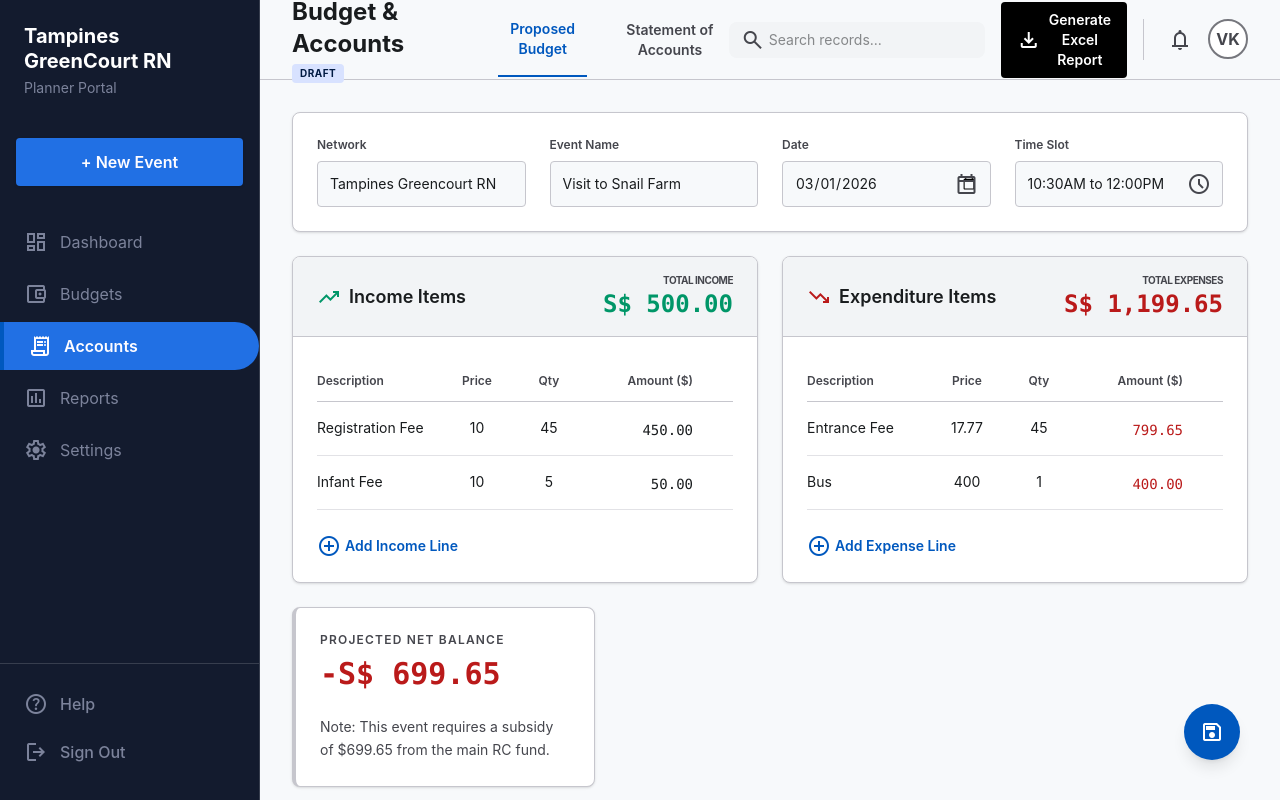
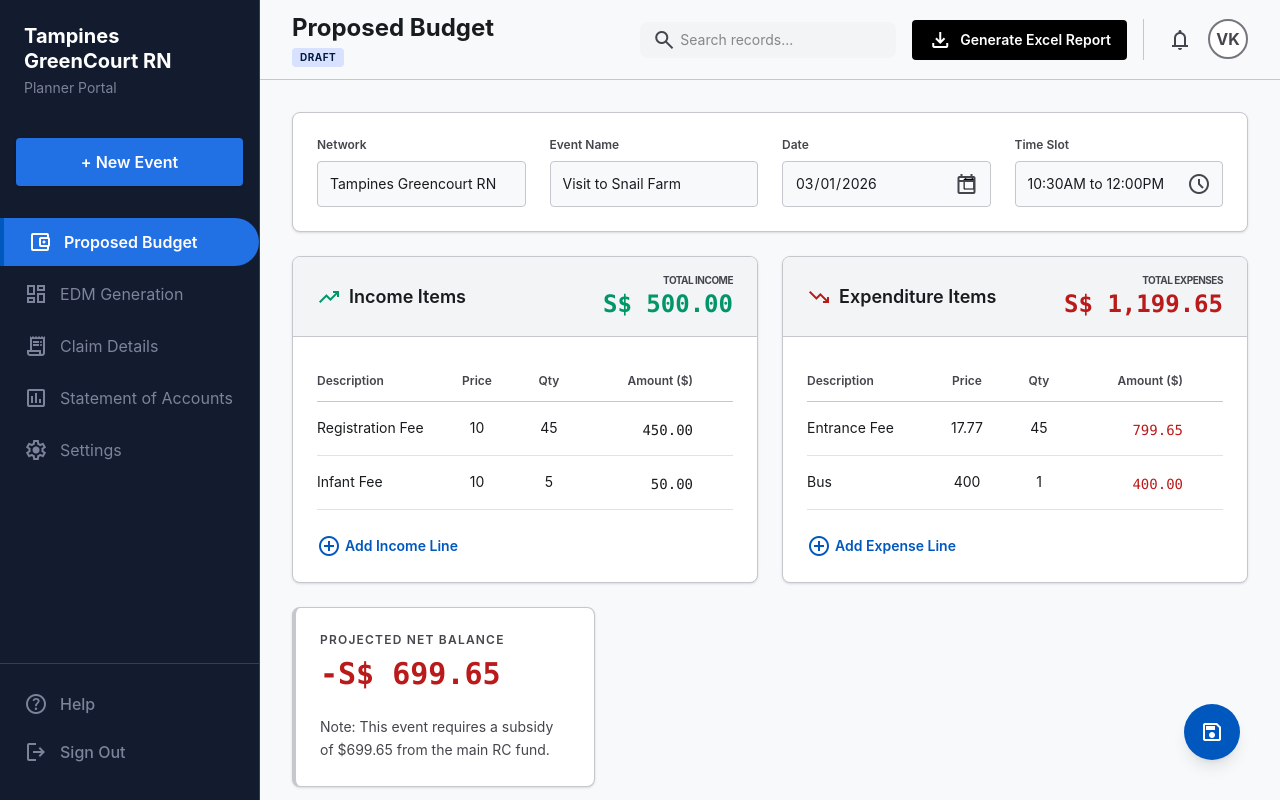
Before and after one commit to vickyfaithkheo/RN-Event-Planner, a React (Vite) app: page / in a window 1280 px wide. Built offline with nearby package versions, Linux system fonts and the light colour scheme.

Commit message:
Fix surplus/deficit formula and clean up Excel formatting

```diff
--- a/src/App.jsx
+++ b/src/App.jsx
@@ -10,8 +10,8 @@ const money = (n) =>
   });
 
 export default function EventBudgetGenerator() {
-  const [activeNav, setActiveNav] = useState("Accounts"); // "Budgets" or "Accounts"
-  const [docType, setDocType] = useState("Proposed Budget");
+  const [activeNav, setActiveNav] = useState("Proposed Budget"); // Default starting tab
+  const [docType, setDocType] = useState("Statement of Accounts");
   const [orgName, setOrgName] = useState("Tampines Greencourt RN");
   const [eventName, setEventName] = useState("Visit to Snail Farm");
   const [eventDate, setEventDate] = useState("2026-03-01");
@@ -62,7 +62,7 @@ export default function EventBudgetGenerator() {
     const rows = [];
     const push = (arr) => rows.push(arr);
 
-    const activeDocTitle = activeNav === "Budgets" ? "Proposed Budget" : docType;
+    const activeDocTitle = activeNav === "Proposed Budget" ? "Proposed Budget" : docType;
 
     push([activeDocTitle]);
     push([`Event: ${eventName}`]);
@@ -162,14 +162,14 @@ export default function EventBudgetGenerator() {
   function handleDownload() {
     const wb = buildWorkbook();
     const safeName = (eventName || "event").replace(/[^a-z0-9]+/gi, "_");
-    const fileLabel = activeNav === "Budgets" ? "Proposed_Budget" : (docType === "Proposed Budget" ? "Budget" : "Statement_of_Accounts");
+    const fileLabel = activeNav === "Proposed Budget" ? "Proposed_Budget" : "Statement_of_Accounts";
     XLSX.writeFile(wb, `${fileLabel}_${safeName}.xlsx`);
   }
 
   return (
     <div className="bg-[#f7f9fb] text-[#191c1e] font-sans overflow-hidden flex h-screen">
 
-      {/* SideNavBar Shell */}
+      {/* SideNavBar Shell with New Sequence */}
       <aside className="fixed left-0 top-0 h-screen w-[260px] bg-[#131b2e] border-r border-[#c6c6cd]/20 flex flex-col py-6 z-50 shrink-0">
         <div className="px-6 mb-10">
           <h1 className="text-xl font-bold text-white leading-tight">Tampines GreenCourt RN</h1>
@@ -180,30 +180,31 @@ export default function EventBudgetGenerator() {
             + New Event
           </button>
         </div>
+
         <nav className="flex-1 space-y-1">
           <SidebarButton
-            icon="dashboard"
-            label="Dashboard"
-            active={activeNav === "Dashboard"}
-            onClick={() => setActiveNav("Dashboard")}
+            icon="account_balance_wallet"
+            label="Proposed Budget"
+            active={activeNav === "Proposed Budget"}
+            onClick={() => setActiveNav("Proposed Budget")}
           />
           <SidebarButton
-            icon="account_balance_wallet"
-            label="Budgets"
-            active={activeNav === "Budgets"}
-            onClick={() => setActiveNav("Budgets")}
+            icon="dashboard"
+            label="EDM Generation"
+            active={activeNav === "EDM Generation"}
+            onClick={() => setActiveNav("EDM Generation")}
           />
           <SidebarButton
             icon="receipt_long"
-            label="Accounts"
-            active={activeNav === "Accounts"}
-            onClick={() => setActiveNav("Accounts")}
+            label="Claim Details"
+            active={activeNav === "Claim Details"}
+            onClick={() => setActiveNav("Claim Details")}
           />
           <SidebarButton
             icon="assessment"
-            label="Reports"
-            active={activeNav === "Reports"}
-            onClick={() => setActiveNav("Reports")}
+            label="Statement of Accounts"
+            active={activeNav === "Statement of Accounts"}
+            onClick={() => setActiveNav("Statement of Accounts")}
           />
           <SidebarButton
             icon="settings"
@@ -212,6 +213,7 @@ export default function EventBudgetGenerator() {
             onClick={() => setActiveNav("Settings")}
           />
         </nav>
+
         <div className="mt-auto border-t border-[#c6c6cd]/20 pt-4">
           <a className="flex items-center px-6 py-3 text-[#7c839b] hover:text-white transition-colors" href="#">
             <span className="material-symbols-outlined mr-3">help</span>
@@ -232,15 +234,15 @@ export default function EventBudgetGenerator() {
           <div className="flex items-center space-x-8">
             <div className="flex flex-col">
               <h2 className="text-2xl font-bold text-[#191c1e]">
-                {activeNav === "Budgets" ? "Proposed Budget" : "Budget & Accounts"}
+                {activeNav === "Proposed Budget" ? "Proposed Budget" : activeNav === "Statement of Accounts" ? "Statement of Accounts" : activeNav}
               </h2>
               <div className="flex items-center mt-1">
                 <span className="bg-[#d8e2ff] text-[#001a42] text-[10px] uppercase tracking-wider font-bold px-2 py-0.5 rounded">Draft</span>
               </div>
             </div>
 
-            {/* Only show toggle if on Accounts view */}
-            {activeNav === "Accounts" && (
+            {/* Only show sub-toggle if viewing Statement of Accounts */}
+            {activeNav === "Statement of Accounts" && (
               <nav className="hidden md:flex items-center space-x-6 h-full mt-4">
                 {["Proposed Budget", "Statement of Accounts"].map((t) => (
                   <button
```
